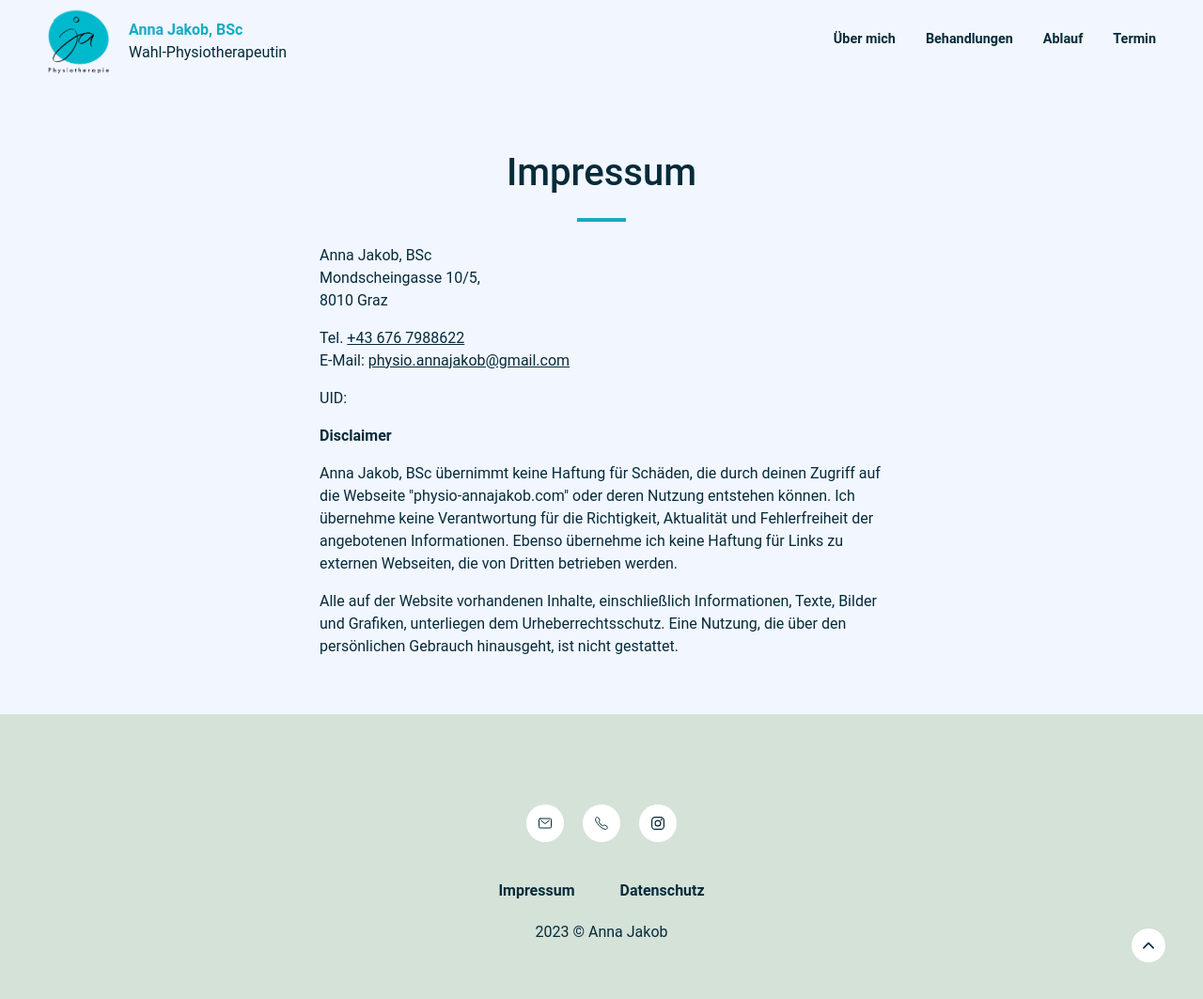
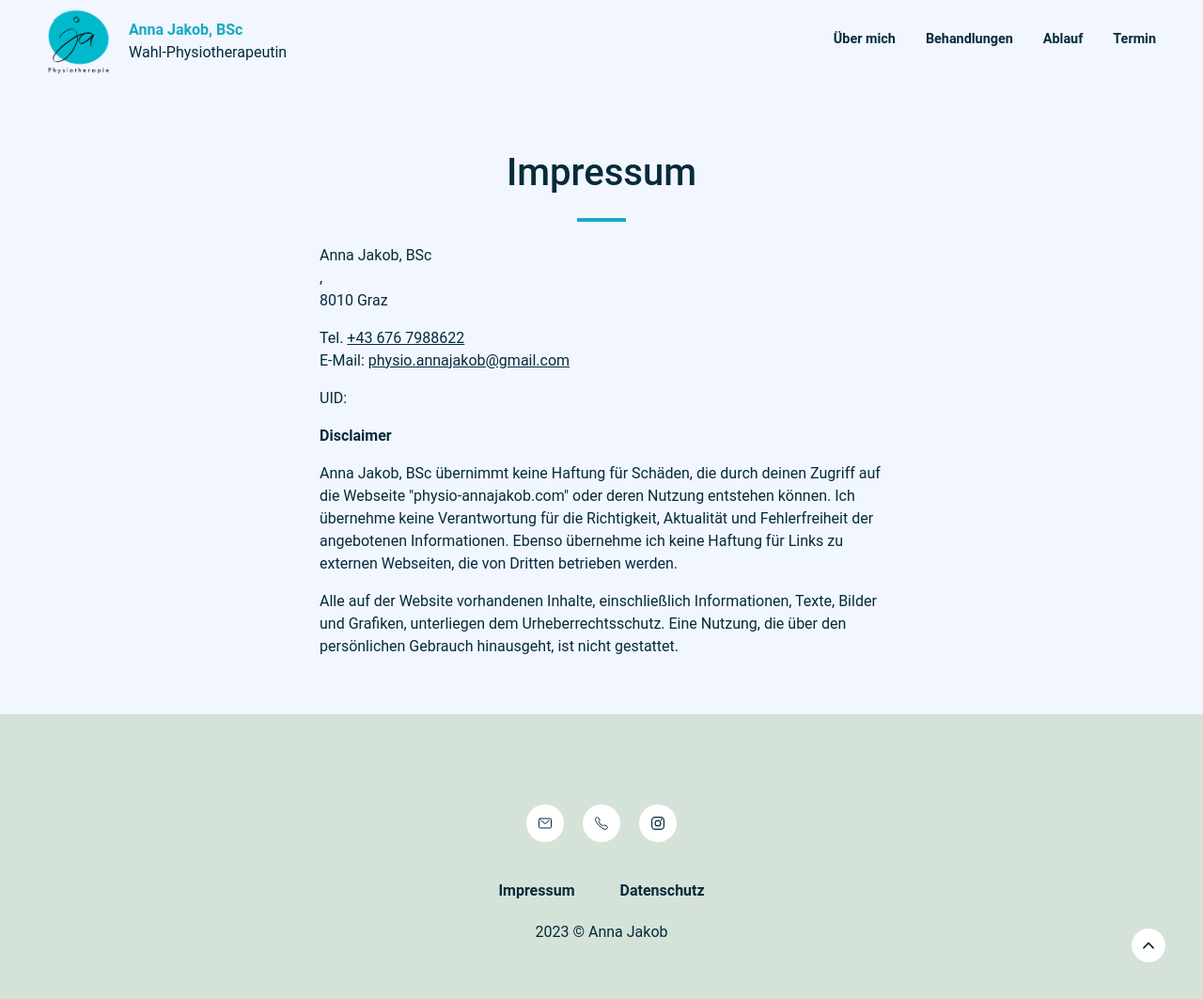
Before and after one commit to paulzwoelfer/annajakob-physio.github.io, a Jekyll site: the page built from imprint.md, in a window 1280 px wide and 1064 px high. Shown: the whole window at 94% size. Built offline with Jekyll 4.4.1, drawn with Linux system fonts in a browser that asks for light colours.

Commit message:
update adresse

```diff
--- a/_config.yml
+++ b/_config.yml
@@ -19,7 +19,7 @@ instagram_url: https://instagram.com/physio_anna_jakob
 email: physio.annajakob@gmail.com
 phone: +43 676 7988622
 UID:
-adresse: Mondscheingasse 10/5
+adresse:
 city: 8010 Graz
 
 # build settings
```
